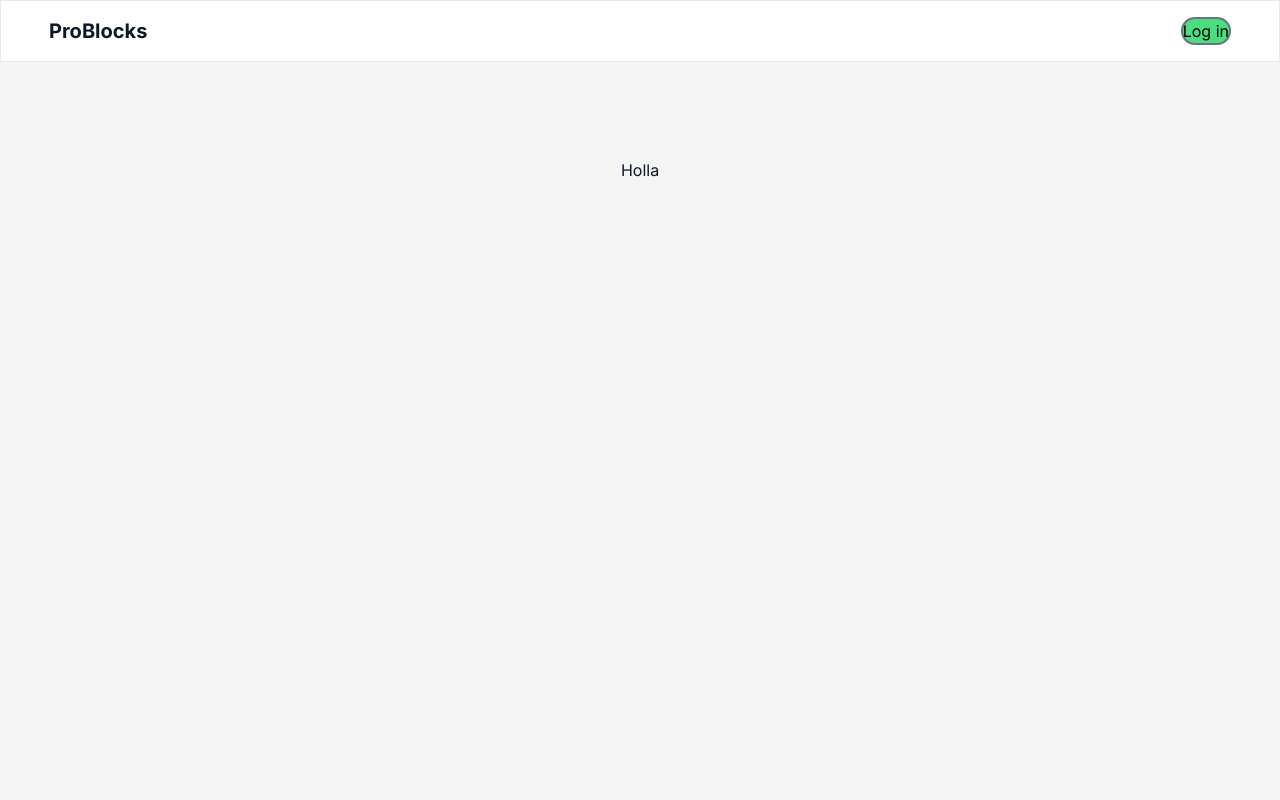
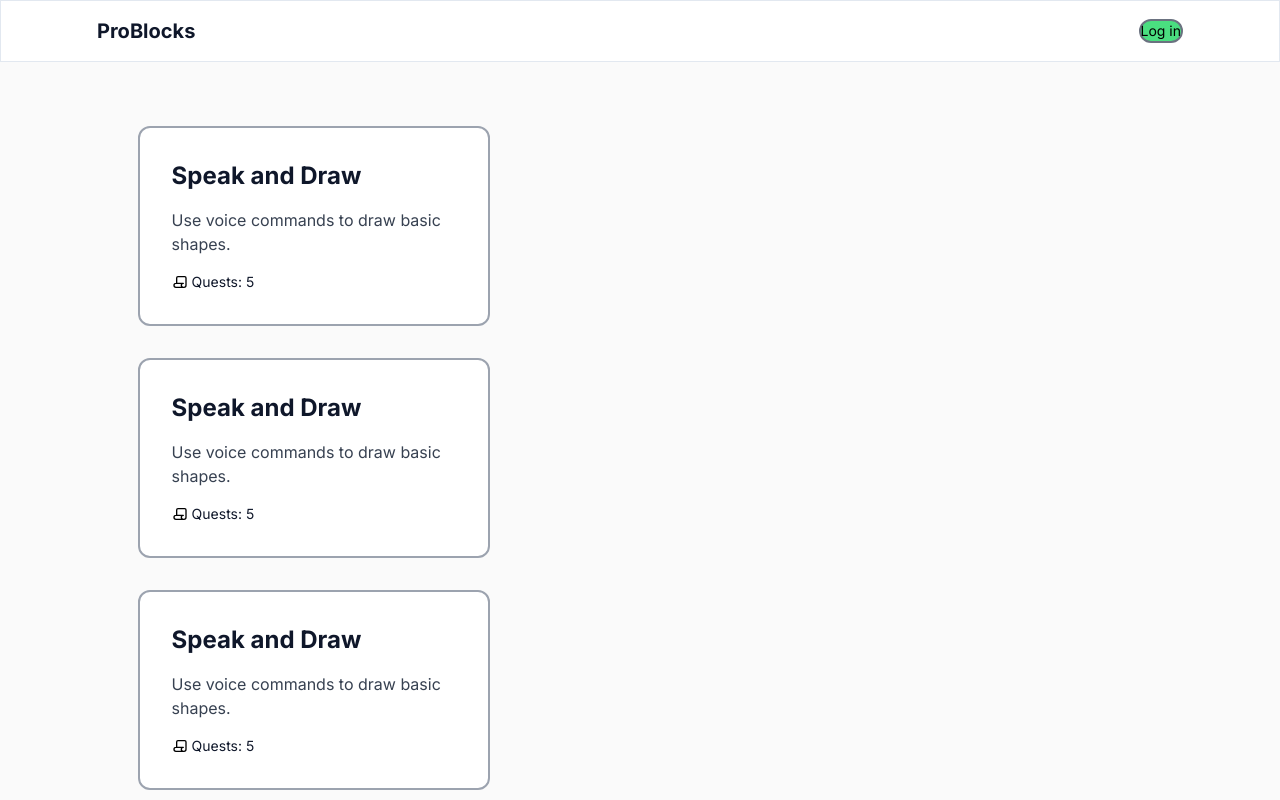
Before and after one commit to WeAreBuildingStuff/ProBlocks, a Next.js app in the folder apps/web/: page /magic-voice-quests in a window 1280 px wide. Shown: the top 800 px of the page. Built offline with nearby package versions, Linux system fonts and the light colour scheme.

Commit message:
[Add] quests

```diff
--- a/apps/web/src/app/magic-voice-quests/page.tsx
+++ b/apps/web/src/app/magic-voice-quests/page.tsx
@@ -1,7 +1,10 @@
+import { QuestListScroll } from "../../components/questListScroll"
+
 export default function Page(): JSX.Element {
   return (
-    <main className="w-screen flex flex-col items-center bg-neutral-100 p-24">
-      Holla
+    <main className="w-screen flex bg-neutral-50 px-24 pt-12">
+      <QuestListScroll />
+
     </main>
   );
 }
--- a/apps/web/src/app/robot-block-quests/page.tsx
+++ b/apps/web/src/app/robot-block-quests/page.tsx
@@ -1,7 +1,11 @@
 export default function Page(): JSX.Element {
   return (
-    <main className="w-screen flex flex-col items-center bg-neutral-100 p-24">
-      Holla
+    <main className="w-screen flex bg-neutral-100 px-24 pt-12">
+      <div className="h-full w-2/5 flex flex-col items-center">
+        <div className="w-96 h-80 border-2 border-gray-400 rounded-xl bg-white">
+
+        </div>
+      </div>
     </main>
   );
 }
--- a/apps/web/src/app/virtual-robot-quests/page.tsx
+++ b/apps/web/src/app/virtual-robot-quests/page.tsx
@@ -1,7 +1,11 @@
+import { QuestListScroll } from "../../components/questListScroll"
+
 export default function Page(): JSX.Element {
   return (
-    <main className="w-screen flex flex-col items-center bg-neutral-100 p-24">
-      Holla
+    <main className="w-screen flex bg-neutral-100 px-24 pt-12">
+      <div className="h-full w-2/5 flex flex-col items-center">
+        <QuestListScroll />
+      </div>
     </main>
   );
 }
--- a/apps/web/src/components/navbar.tsx
+++ b/apps/web/src/components/navbar.tsx
@@ -14,7 +14,7 @@ export default function Navbar() {
   }
 
   return (
-    <header className="flex justify-between w-screen h-18 gap-4 bg-white border border-b-1 p-4 px-12">
+    <header className="flex justify-between w-screen h-18 gap-4 bg-white border border-b-1 py-4 px-24">
       <div className="flex gap-4 items-center">
         <Link href="/">
           <h3 className="font-bold text-xl mr-8"> ProBlocks </h3>
--- /dev/null
+++ b/apps/web/src/components/questDetails.tsx
@@ -0,0 +1,12 @@
+export function QuestListScroll(): JSX.Element {
+  return (
+    <div className="h-full w-2/5 flex flex-col items-center overflow-y-auto">
+      <div className="w-full max-w-96 space-y-8 p-4">
+        <div className="h-80 border-2 border-gray-400 rounded-xl bg-white"></div>
+        <div className="h-80 border-2 border-gray-400 rounded-xl bg-white"></div>
+        <div className="h-80 border-2 border-gray-400 rounded-xl bg-white"></div>
+        <div className="h-80 border-2 border-gray-400 rounded-xl bg-white"></div>
+      </div>
+    </div>
+  );
+}
--- /dev/null
+++ b/apps/web/src/components/questListScroll.tsx
@@ -0,0 +1,30 @@
+import { IconScript } from "@tabler/icons-react";
+
+export function QuestListScroll(): JSX.Element {
+  return (
+    <div className="h-full w-2/5 flex flex-col items-center overflow-y-auto">
+      <div className="w-full max-w-96 space-y-8 p-4">
+        <div className="flex flex-col border-2 border-gray-400 rounded-xl bg-white p-8 space-y-4">
+          <h2 className="text-2xl font-bold"> Speak and Draw </h2>
+          <p className="text-base text-gray-700">Use voice commands to draw basic shapes.</p>
+          <div className="flex items-center space-x-1"> <IconScript className="h-4 w-4 text-black"/> <p className="text-sm"> Quests: 5</p> </div>
+        </div>
+        <div className="flex flex-col border-2 border-gray-400 rounded-xl bg-white p-8 space-y-4">
+          <h2 className="text-2xl font-bold"> Speak and Draw </h2>
+          <p className="text-base text-gray-700">Use voice commands to draw basic shapes.</p>
+          <div className="flex items-center space-x-1"> <IconScript className="h-4 w-4 text-black"/> <p className="text-sm"> Quests: 5</p> </div>
+        </div>
+        <div className="flex flex-col border-2 border-gray-400 rounded-xl bg-white p-8 space-y-4">
+          <h2 className="text-2xl font-bold"> Speak and Draw </h2>
+          <p className="text-base text-gray-700">Use voice commands to draw basic shapes.</p>
+          <div className="flex items-center space-x-1"> <IconScript className="h-4 w-4 text-black"/> <p className="text-sm"> Quests: 5</p> </div>
+        </div>
+        <div className="flex flex-col border-2 border-gray-400 rounded-xl bg-white p-8 space-y-4">
+          <h2 className="text-2xl font-bold"> Speak and Draw </h2>
+          <p className="text-base text-gray-700">Use voice commands to draw basic shapes.</p>
+          <div className="flex items-center space-x-1"> <IconScript className="h-4 w-4 text-black"/> <p className="text-sm"> Quests: 5</p> </div>
+        </div>
+      </div>
+    </div>
+  );
+}
--- a/package.json
+++ b/package.json
@@ -24,6 +24,8 @@
   ],
   "dependencies": {
     "@radix-ui/react-select": "^2.1.1",
+    "@tabler/icons": "^3.10.0",
+    "@tabler/icons-react": "^3.10.0",
     "autoprefixer": "^10.4.19",
     "class-variance-authority": "^0.7.0",
     "clsx": "^2.1.1",
```
Also changed, not shown: 1 other file (tests, documents, lock files or other folders).
